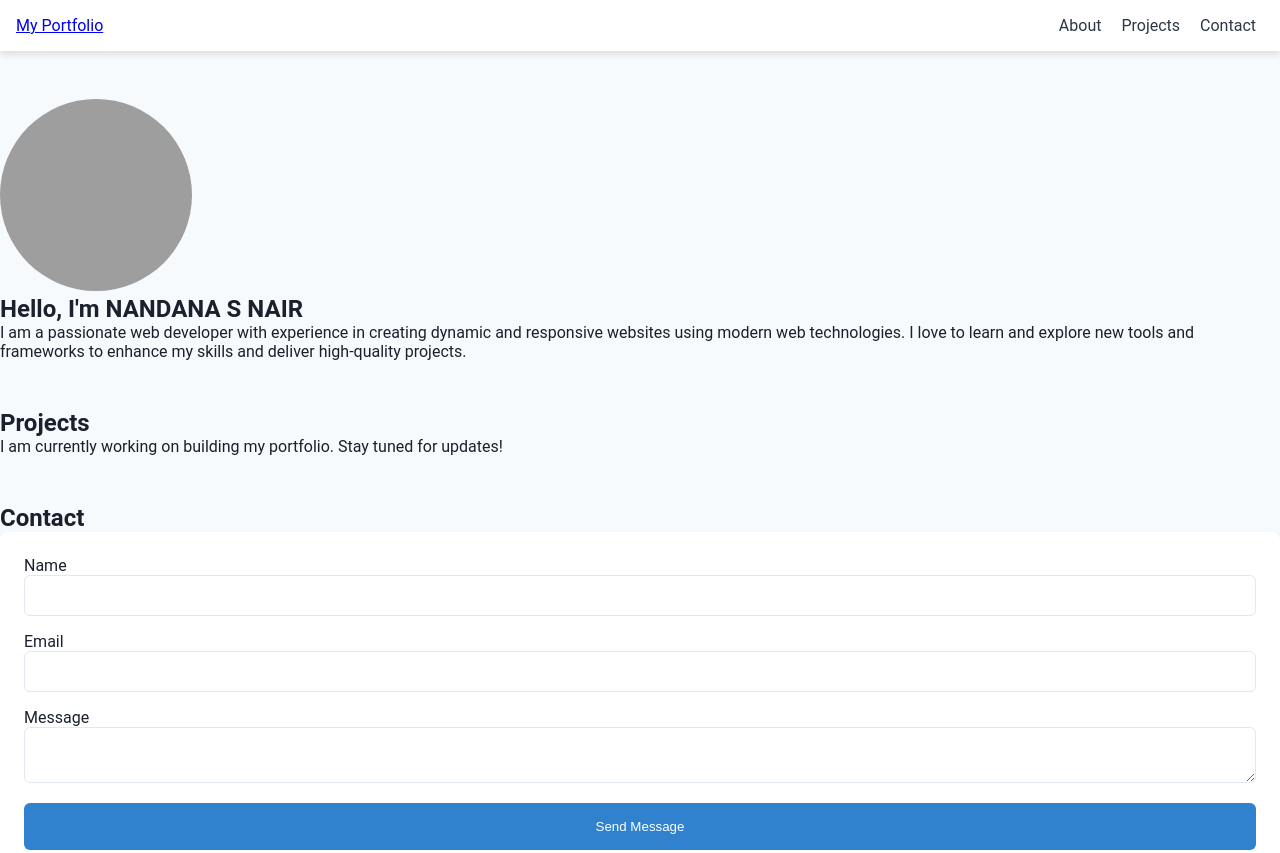
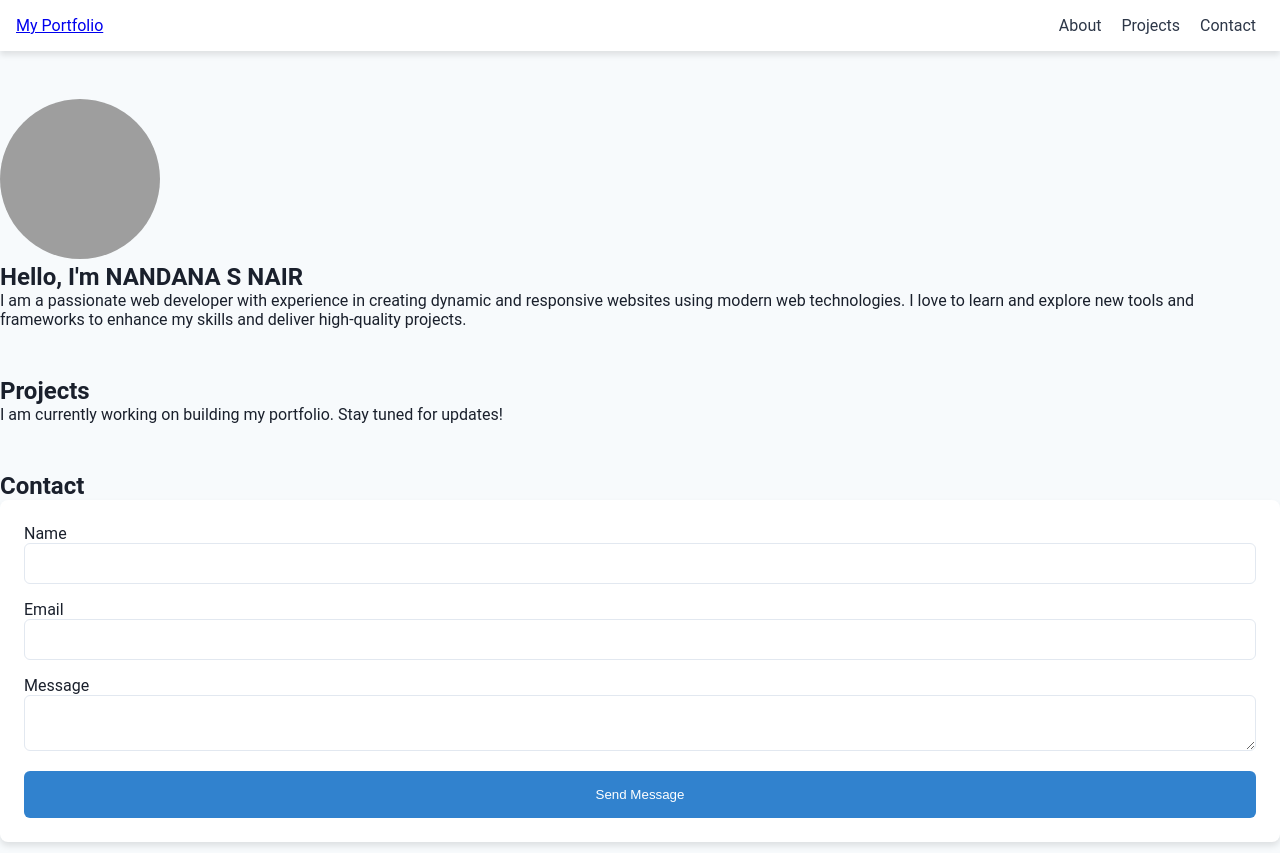
Before and after one commit to nandana1311/projectfinalised, a plain HTML site: page index.html in a window 1280 px wide. Shown: the top 853 px of the page. Drawn offline with Linux system fonts and the light colour scheme; grey boxes are pictures that could not be loaded.

Commit message:
Update styles.css

```diff
--- a/styles.css
+++ b/styles.css
@@ -48,8 +48,8 @@ main {
 }
 
 #about img {
-  width: 12rem;
-  height: 12rem;
+  width: 10rem;
+  height: 10rem;
   border-radius: 50%;
   margin-right: 1.5rem;
 }
```
